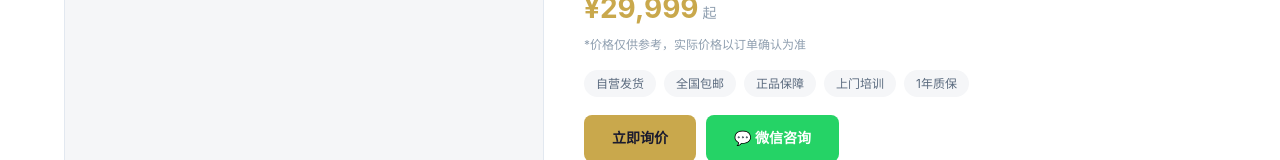
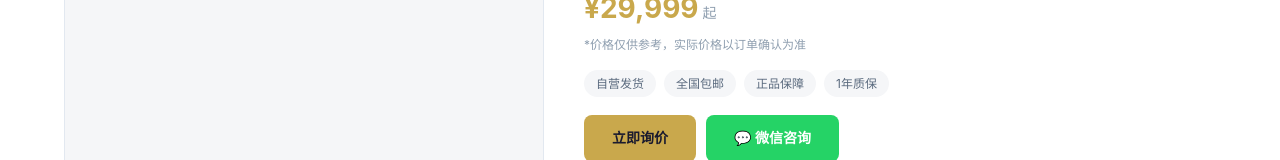
Before and after one commit to miaozheng867-max/biocce-cn-site, a plain HTML site: page product/bc1000.html in a window 1280 px wide. Shown: the part 361-521 px from the top of the page. Drawn offline with Linux system fonts and the light colour scheme.

Commit message:
移除产品详情页'上门培训'标签

```diff
--- a/product/bc1000.html
+++ b/product/bc1000.html
@@ -188,7 +188,7 @@ img{max-width:100%}
     <div class="prod-price">¥29,999<small> 起</small></div>
     <div class="prod-price-note">*价格仅供参考，实际价格以订单确认为准</div>
     <div class="prod-tags">
-      <span>自营发货</span><span>全国包邮</span><span>正品保障</span><span>上门培训</span><span>1年质保</span>
+      <span>自营发货</span><span>全国包邮</span><span>正品保障</span><span>1年质保</span>
     </div>
     <div class="prod-actions">
       <a href="#" class="btn btn-primary">立即询价</a>
```
Also changed, not shown: product/bc1250.html (+1 -1 lines), product/bc500.html (+1 -1 lines), product/bc600.html (+1 -1 lines).
